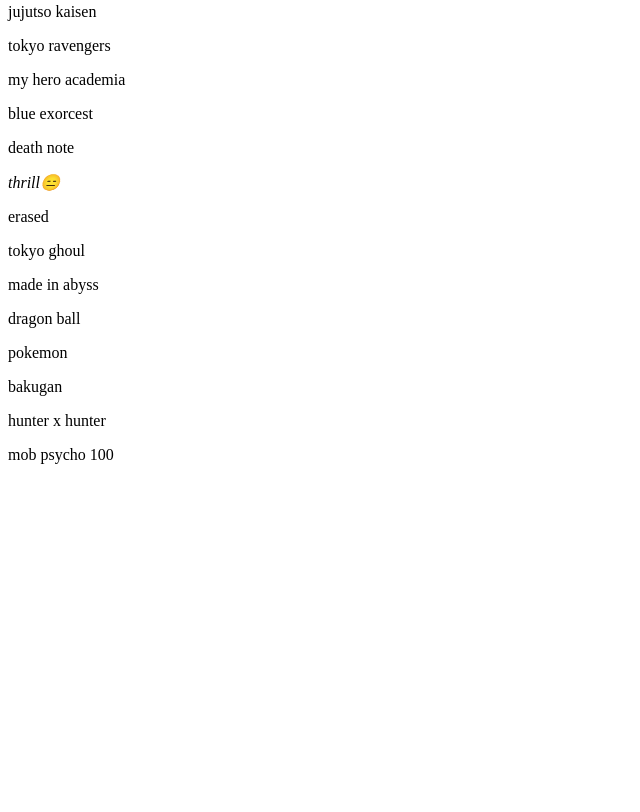
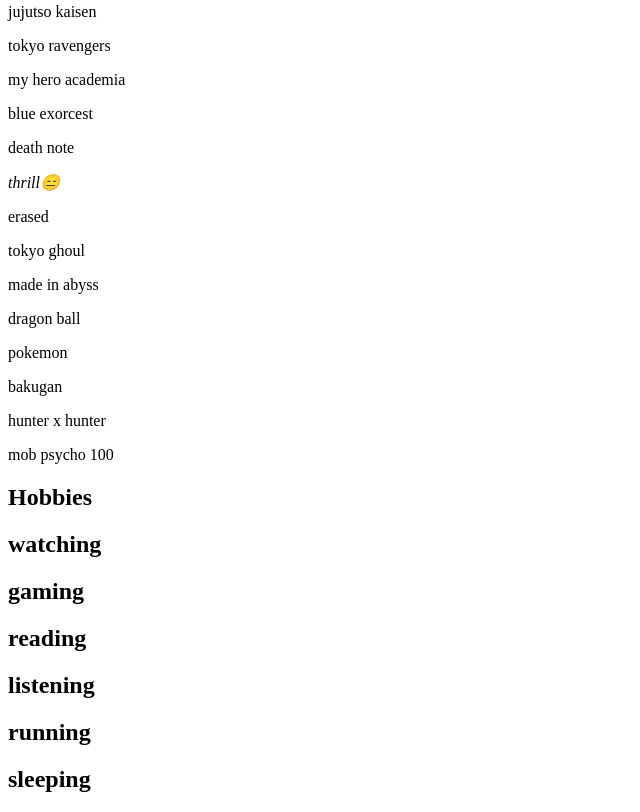
Before and after one commit to reyshellann10-dot/ILUSTRISIMO-BSIT-2ND-SEMESTER, a plain HTML site: page index.html in a window 1280 px wide. Shown: the part 324-1136 px from the top of the page, without its empty margins (0-640 px from the left). Before the commit the page ends 804 px from the top, so only its background shows below. Drawn offline with Linux system fonts and the light colour scheme.

Commit message:
25 commit

```diff
--- a/index.html
+++ b/index.html
@@ -21,3 +21,11 @@
 <p>bakugan</p>
 <p>hunter x hunter</p>
 <p>mob psycho 100</p>
+
+<h2>Hobbies</h2>
+<h2>watching</h2>
+<h2>gaming</h2>
+<h2>reading</h2>
+<h2>listening</h2>
+<h2>running</h2>
+<h2>sleeping</h2>
```
